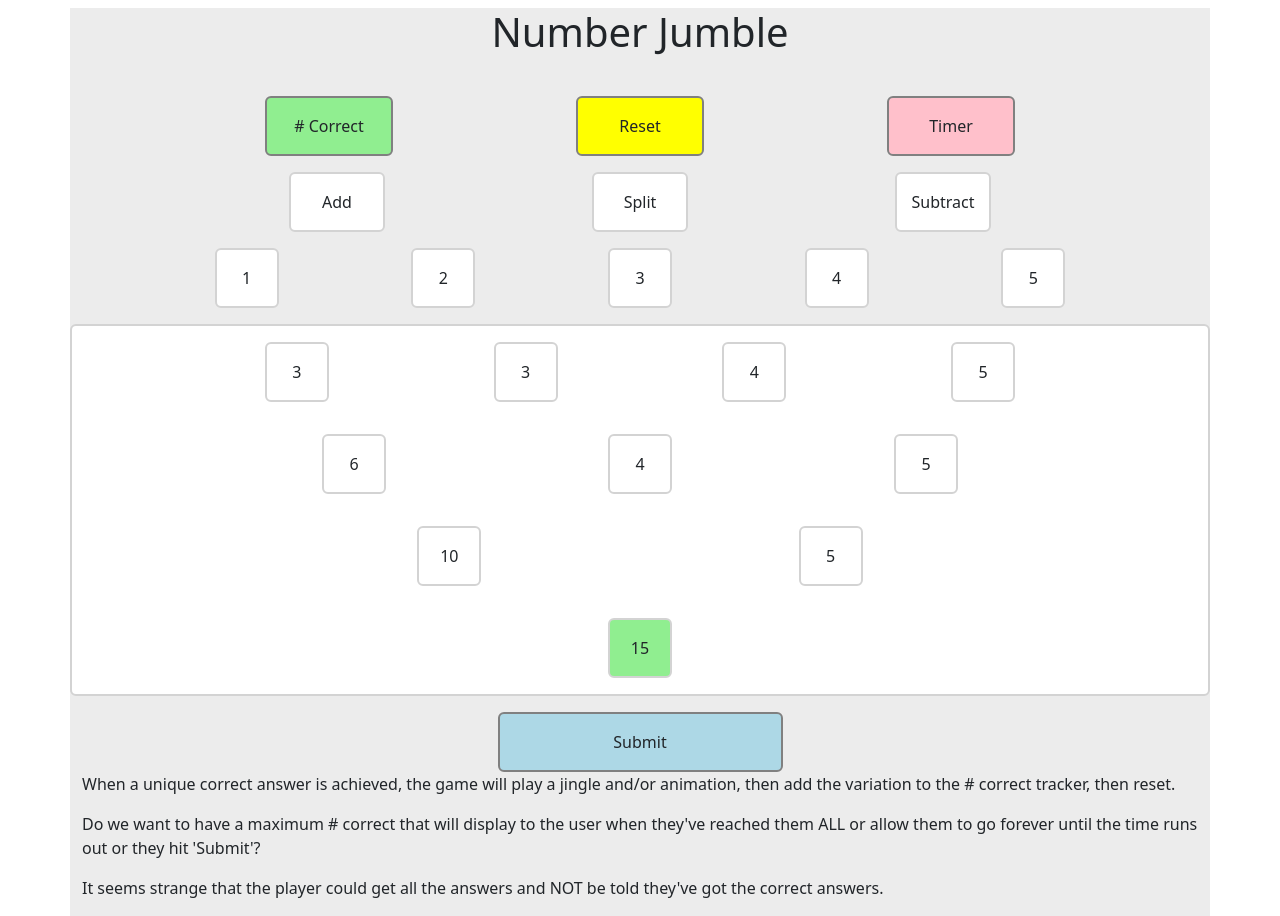
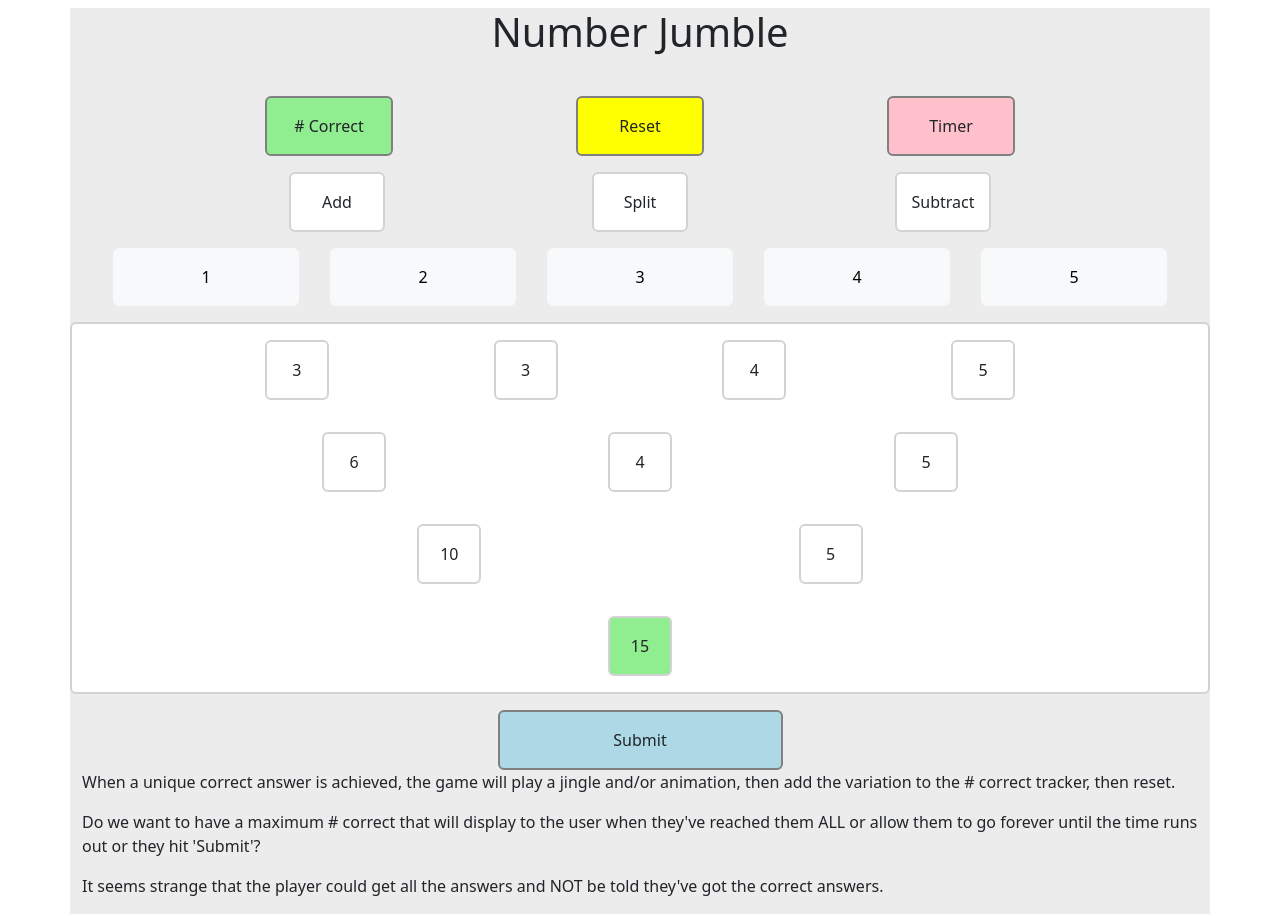
Before and after one commit to SaidNivek/number_jumble, a React (Create React App) app in the folder number_jumble/: page / in a window 1280 px wide. Built offline with nearby package versions, Linux system fonts and the light colour scheme.

Commit message:
Change numbers to buttons and some styling

```diff
--- a/number_jumble/src/components/Numbers.jsx
+++ b/number_jumble/src/components/Numbers.jsx
@@ -9,9 +9,7 @@ function Numbers() {
     <div className='d-flex justify-content-evenly mt-3'>
     {numbers.map((number) => {
         return (
-            <Card className='grey-box'>
-                <Card.Body className='d-flex justify-content-center'>{number}</Card.Body>
-            </Card>
+          <button className="btn btn-light d-flex justify-content-center p-3 col-2">{number}</button>
         )
     })}
     </div>
```
